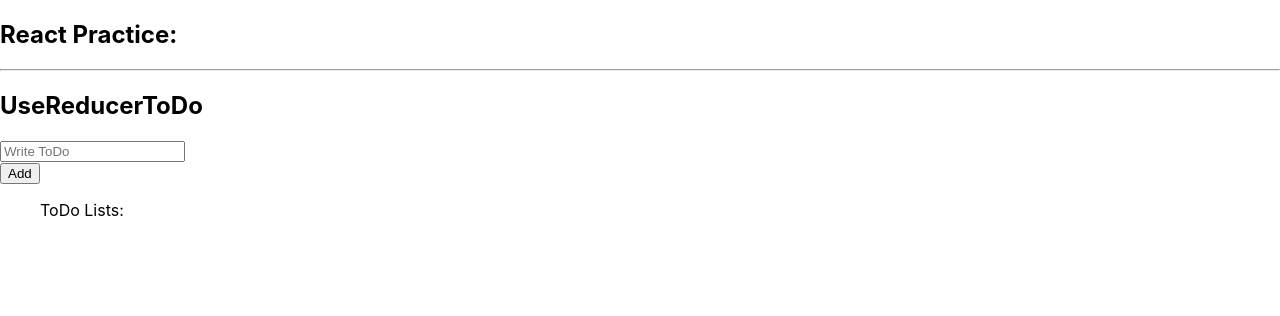
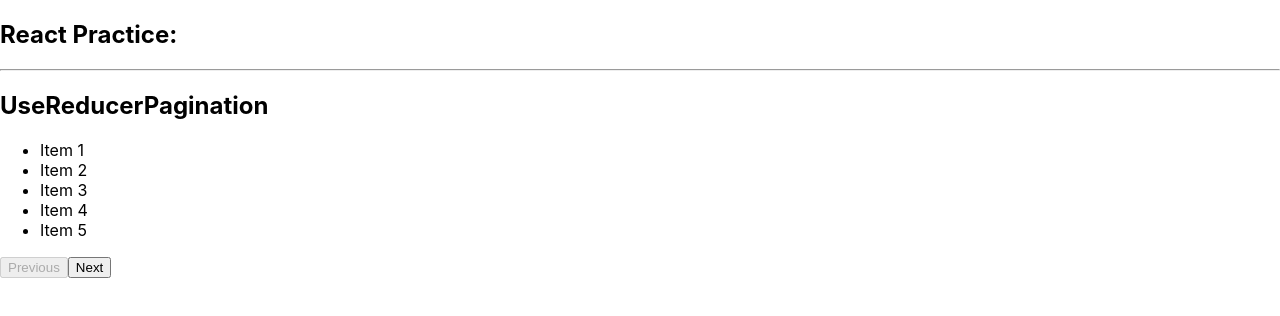
Before and after one commit to tharuAnish/StartCraft, a React (Create React App) app: page / in a window 1280 px wide. Shown: the top 316 px of the page. Built offline with nearby package versions, Linux system fonts and the light colour scheme.

Commit message:
pagination with use reducer

```diff
--- a/src/App.js
+++ b/src/App.js
@@ -24,6 +24,7 @@ import ShoppingCart from "./Components/20ShoppingCart"
 import { CartProvider } from "./Components/20CartContext"
 import UseReducerCounter from "./Components/21UseReducerCounter"
 import UseReducerToDo from "./Components/22UseReducerToDo"
+import UseReducerPagination from "./Components/23UseReducerPagination"
 
 export default function App() {
   // const items = ["1Notebook", "2Pen", "3Laptop", "4Book", "5Wallet", "6Keys"]
@@ -32,7 +33,8 @@ export default function App() {
     <div>
       <h2>React Practice:</h2>
       <hr />
-      <UseReducerToDo />
+      <UseReducerPagination />
+      {/* <UseReducerToDo /> */}
       {/* <UseReducerCounter /> */}
       {/* <CartProvider>
         <ShoppingCart />
--- /dev/null
+++ b/src/Components/23UseReducerPagination.jsx
@@ -0,0 +1,62 @@
+import React, { useEffect, useReducer } from "react"
+
+const itemsPerPage = 5
+
+const paginationReducer = (state, action) => {
+  switch (action.type) {
+    case "SET_CURRENT_PAGE":
+      return { ...state, currentPage: action.payload }
+    case "SET_TOTAL_ITEMS":
+      return { ...state, totalItems: action.payload }
+    default:
+      return state
+  }
+}
+
+const UseReducerPagination = () => {
+  const [paginationState, dispatch] = useReducer(paginationReducer, {
+    currentPage: 1,
+    totalItems: 0,
+  })
+
+  const data = Array.from({ length: 25 }, (_, index) => `Item ${index + 1}`)
+
+  useEffect(() => {
+    dispatch({ type: "SET_TOTAL_ITEMS", payload: data.length })
+  }, [])
+
+  const startIndex = (paginationState.currentPage - 1) * itemsPerPage
+  const endIndex = startIndex + itemsPerPage
+  const displayedItems = data.slice(startIndex, endIndex)
+
+  const totalPages = Math.ceil(paginationState.totalItems / itemsPerPage)
+
+  const handlePageClick = (newPage) => {
+    dispatch({ type: "SET_CURRENT_PAGE", payload: newPage })
+  }
+
+  return (
+    <div>
+      <h2>UseReducerPagination</h2>
+      <ul>
+        {displayedItems.map((item, index) => (
+          <li key={index}>{item}</li>
+        ))}
+      </ul>
+      <button
+        onClick={() => handlePageClick(paginationState.currentPage - 1)}
+        disabled={paginationState.currentPage === 1}
+      >
+        Previous
+      </button>
+      <button
+        onClick={() => handlePageClick(paginationState.currentPage + 1)}
+        disabled={paginationState.currentPage === totalPages}
+      >
+        Next
+      </button>
+    </div>
+  )
+}
+
+export default UseReducerPagination
```
